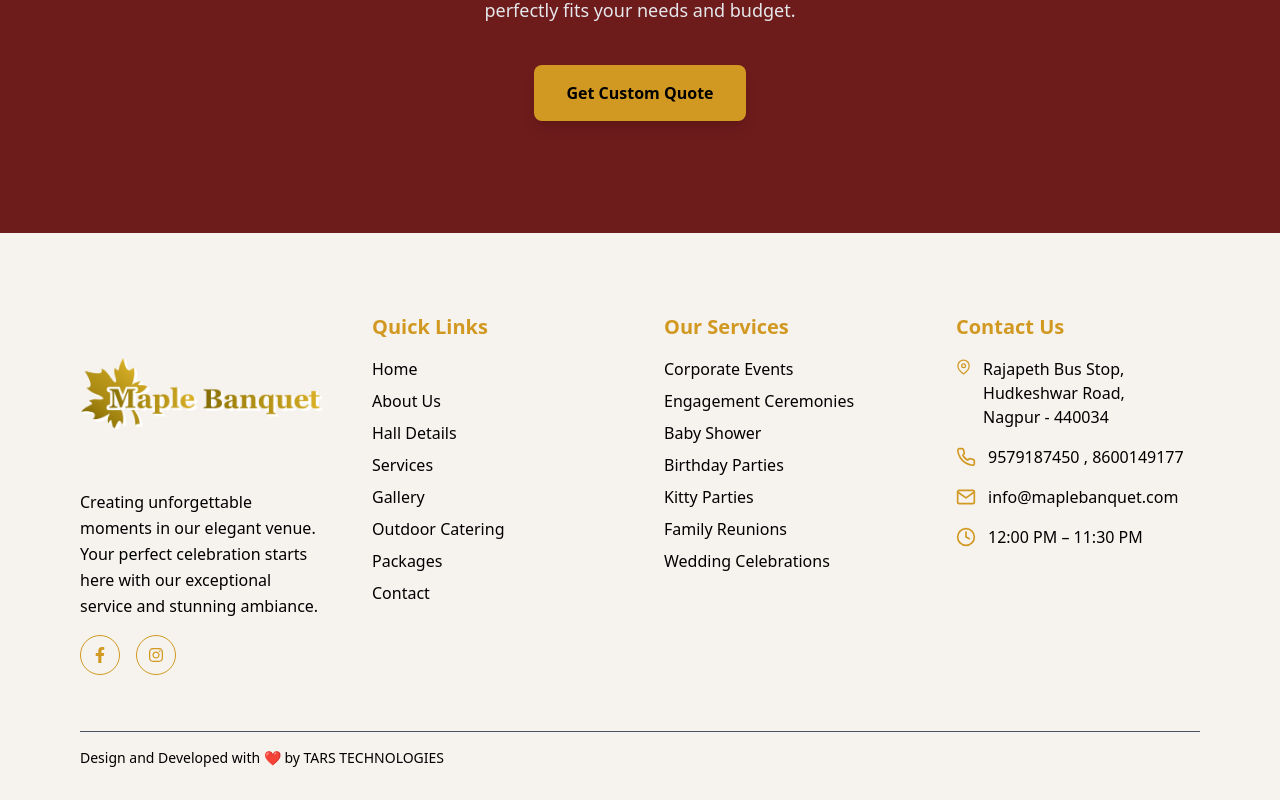
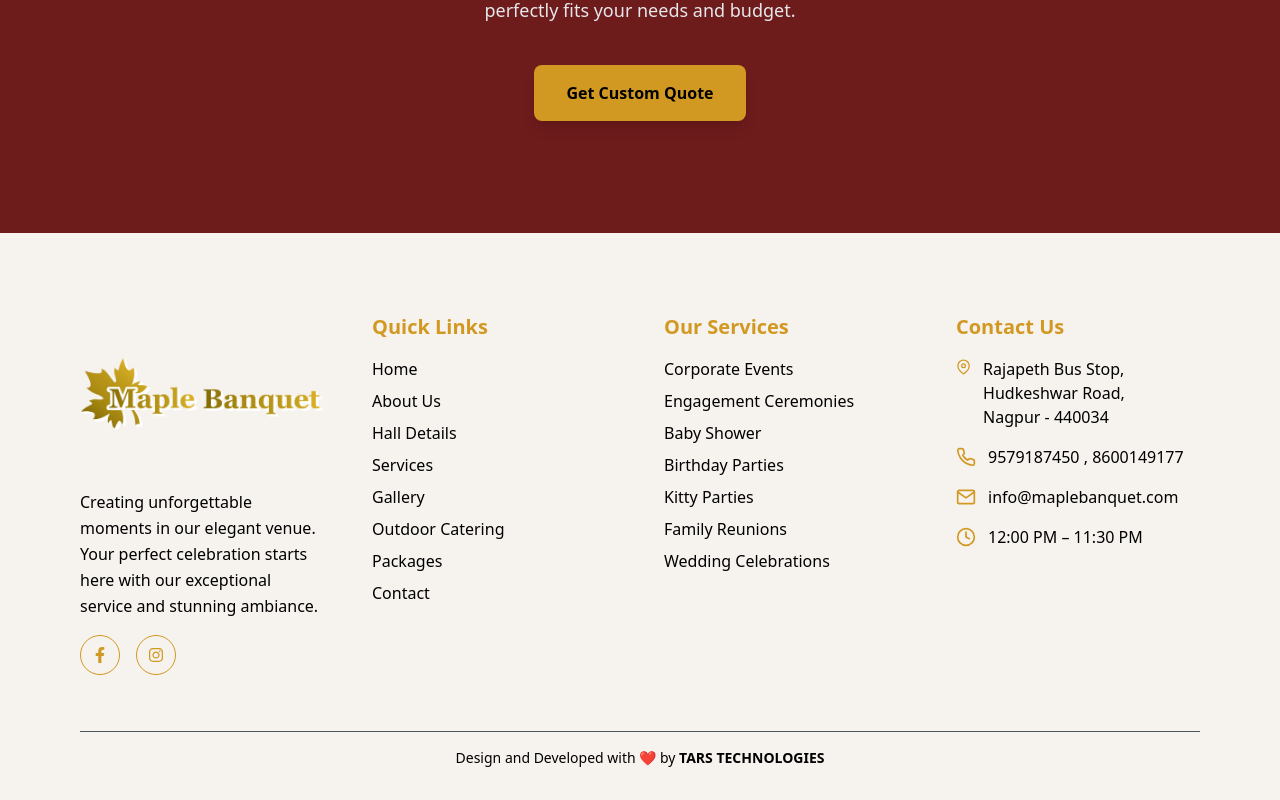
Before and after one commit to JaiPatel0916/Maple-Banquet-hall, a React (Vite) app in the folder frontend/: page /packages in a window 1280 px wide. Shown: the part 1598-2398 px from the top of the page. Built offline with nearby package versions, Linux system fonts and the light colour scheme.

Commit message:
Refactor footer components for improved layout and accessibility

```diff
--- a/frontend/src/components/Contact/ContactFooter.jsx
+++ b/frontend/src/components/Contact/ContactFooter.jsx
@@ -138,16 +138,21 @@ const Footer = () => {
                 </div>
             </div>
 
-            <div className="border-t border-gray-600 mt-14 pt-4 flex flex-col md:flex-row justify-between text-sm">
-                {/* <p>© 2025 Maple Banquet. All rights reserved.</p> */}
-                <div className="flex gap-6 mt-3 md:mt-0">
-                    {/* <a href="#">Privacy Policy</a>
-                    <a href="#">Terms of Service</a> */}
-                    <Link to="https://tarstech.in/">
-                        <p>Design and Developed with ❤️ by TARS TECHNOLOGIES</p>
+
+            <div className="border-t border-gray-600 mt-14 pt-4">
+                <div className="flex justify-start md:justify-center text-sm">
+                    <Link
+                        to="https://tarstech.in/"
+                        target="_blank"
+                        rel="noopener noreferrer"
+                        className="hover:text-[#D29922] transition"
+                    >
+                        Design and Developed with ❤️ by <span className="font-semibold">TARS TECHNOLOGIES</span>
                     </Link>
                 </div>
             </div>
+
+
         </footer>
     );
 };
--- a/frontend/src/components/Packages/PackageFooter.jsx
+++ b/frontend/src/components/Packages/PackageFooter.jsx
@@ -138,16 +138,21 @@ const Footer = () => {
                 </div>
             </div>
 
-            <div className="border-t border-gray-600 mt-14 pt-4 flex flex-col md:flex-row justify-between text-sm">
-                {/* <p>© 2025 Maple Banquet. All rights reserved.</p> */}
-                <div className="flex gap-6 mt-3 md:mt-0">
-                    {/* <a href="#">Privacy Policy</a>
-                    <a href="#">Terms of Service</a> */}
-                    <Link to="https://tarstech.in/">
-                        <p>Design and Developed with ❤️ by TARS TECHNOLOGIES</p>
+
+            <div className="border-t border-gray-600 mt-14 pt-4">
+                <div className="flex justify-start md:justify-center text-sm">
+                    <Link
+                        to="https://tarstech.in/"
+                        target="_blank"
+                        rel="noopener noreferrer"
+                        className="hover:text-[#D29922] transition"
+                    >
+                        Design and Developed with ❤️ by <span className="font-semibold">TARS TECHNOLOGIES</span>
                     </Link>
                 </div>
             </div>
+
+
         </footer>
     );
 };
```
